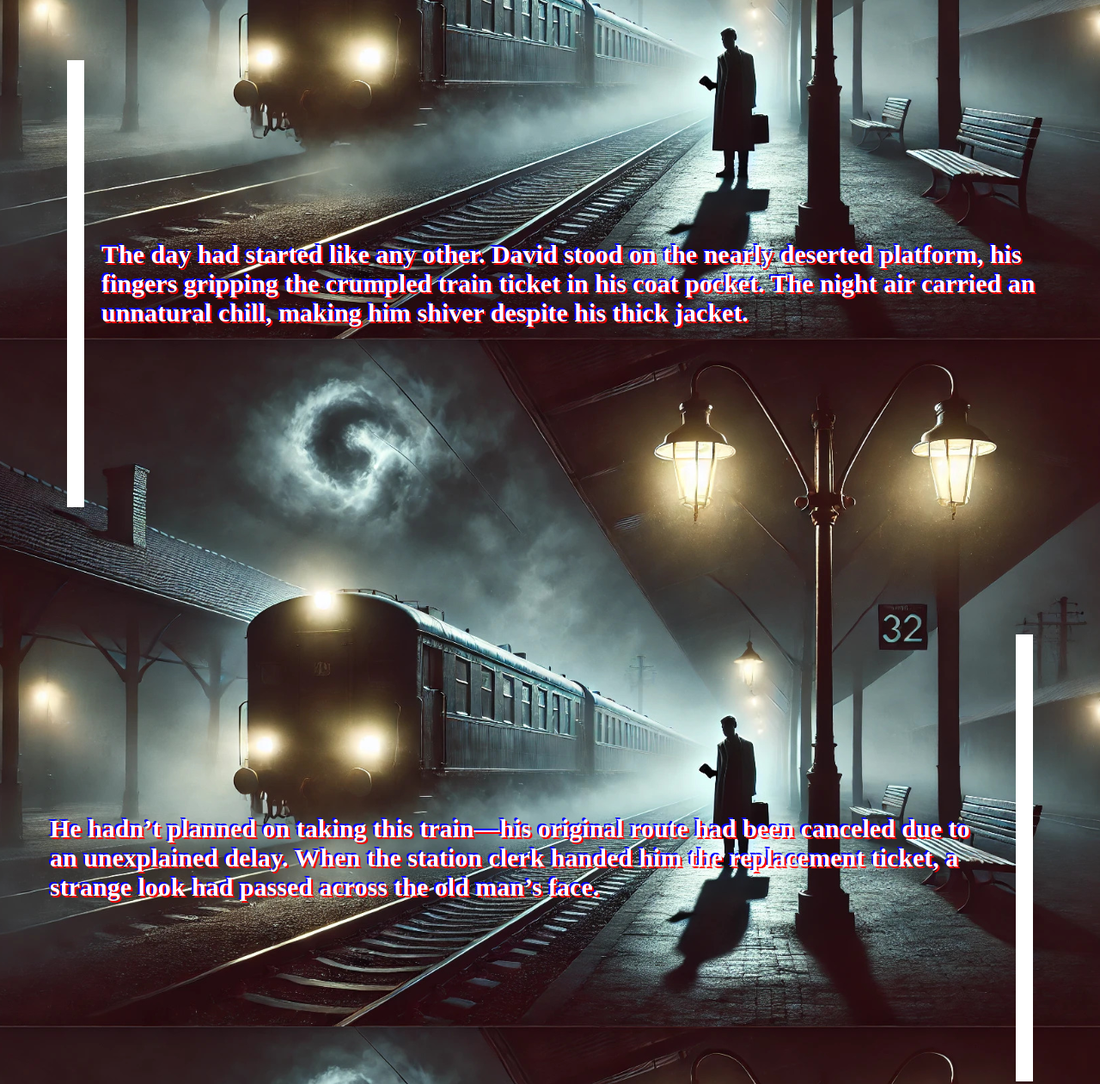
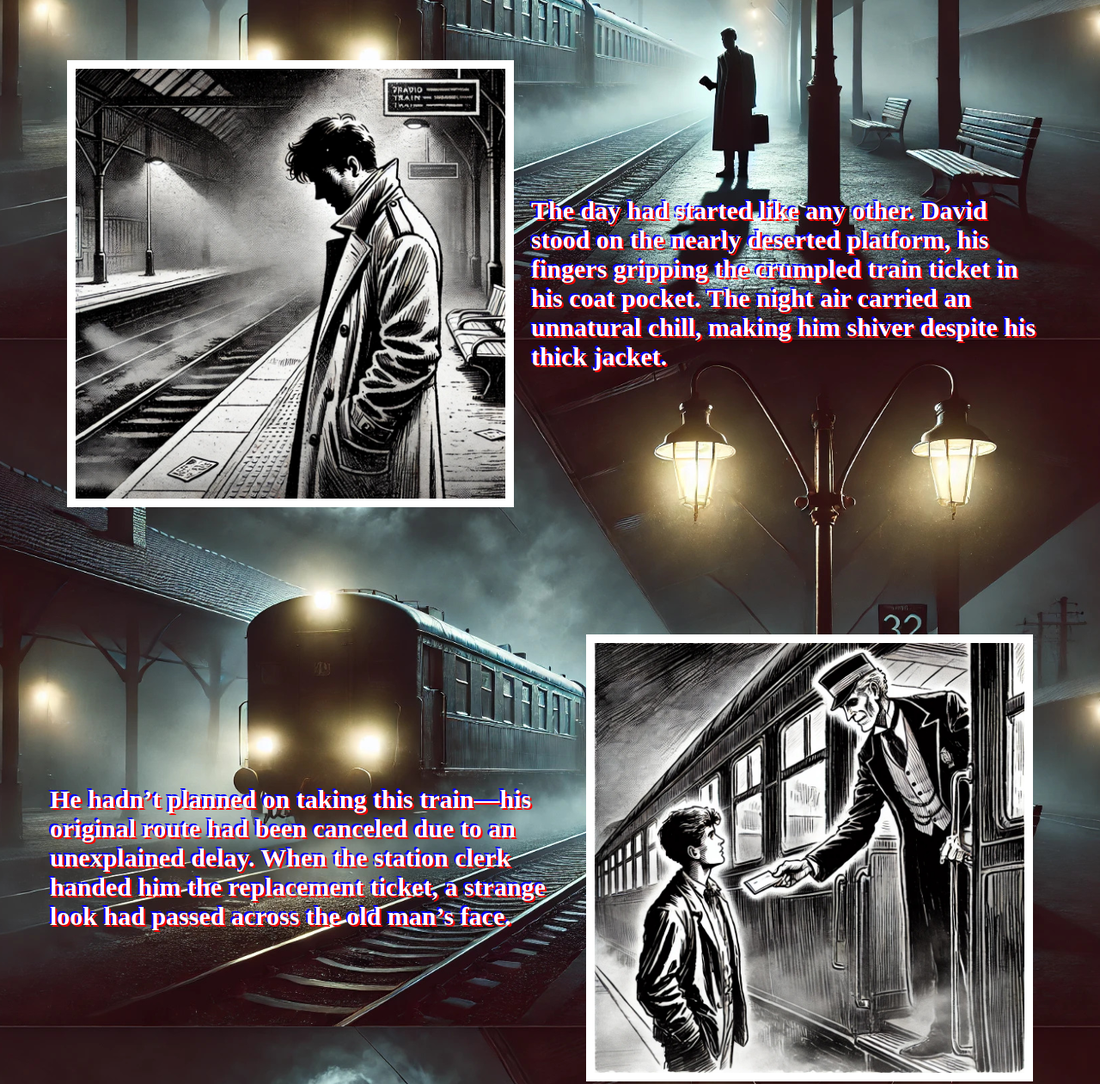
Before and after one commit to aksemwal/tech-titans1, a plain HTML site: page story.html in a window 1280 px wide. Shown: the part 406-1667 px from the top of the page at 86% size. Drawn offline with Linux system fonts and the light colour scheme; a web font is replaced by a local one.

Commit message:
changed image format from jpeg to jpg for page 1

```diff
--- a/story.html
+++ b/story.html
@@ -18,17 +18,17 @@
     </div>
     <div class="content">
         <div class="image-container">
-            <img class="image1" src="1.1.jpeg" alt="" height="500">
+            <img class="image1" src="1.1.jpg" alt="" height="500">
             <p class="p1"><b> The day had started like any other. David stood on the nearly deserted platform, his fingers gripping the crumpled train ticket in his coat pocket. The night air carried an unnatural chill, making him shiver despite his thick jacket.</b></p>
         </div>
         <br><br>
         <div class="image-container">
             <p class="p1"><b>He hadn’t planned on taking this train—his original route had been canceled due to an unexplained delay. When the station clerk handed him the replacement ticket, a strange look had passed across the old man’s face.</b></p>
-            <img class="image2" src="1.2.jpeg" alt="" height="500">
+            <img class="image2" src="1.2.jpg" alt="" height="500">
         </div>
 
         <div class="image-container">
-            <img class="image3" src="1.3.jpeg" alt="" height="500">
+            <img class="image3" src="1.3.jpg" alt="" height="500">
             <p class="p1"><b>Now, as the train rumbled forward into the abyss of night, he wished he had asked more questions.
 
                 </b></p>
```
